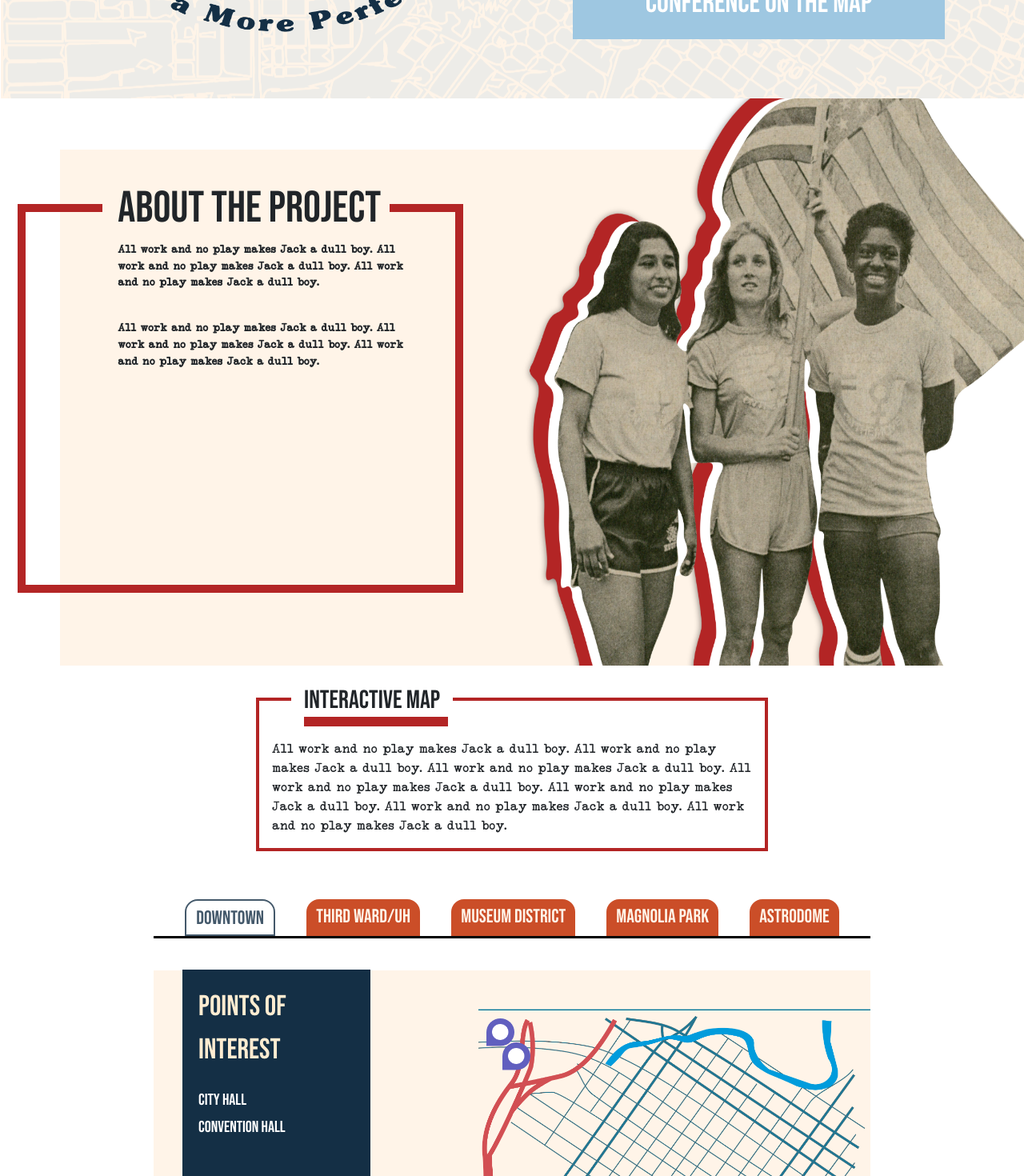
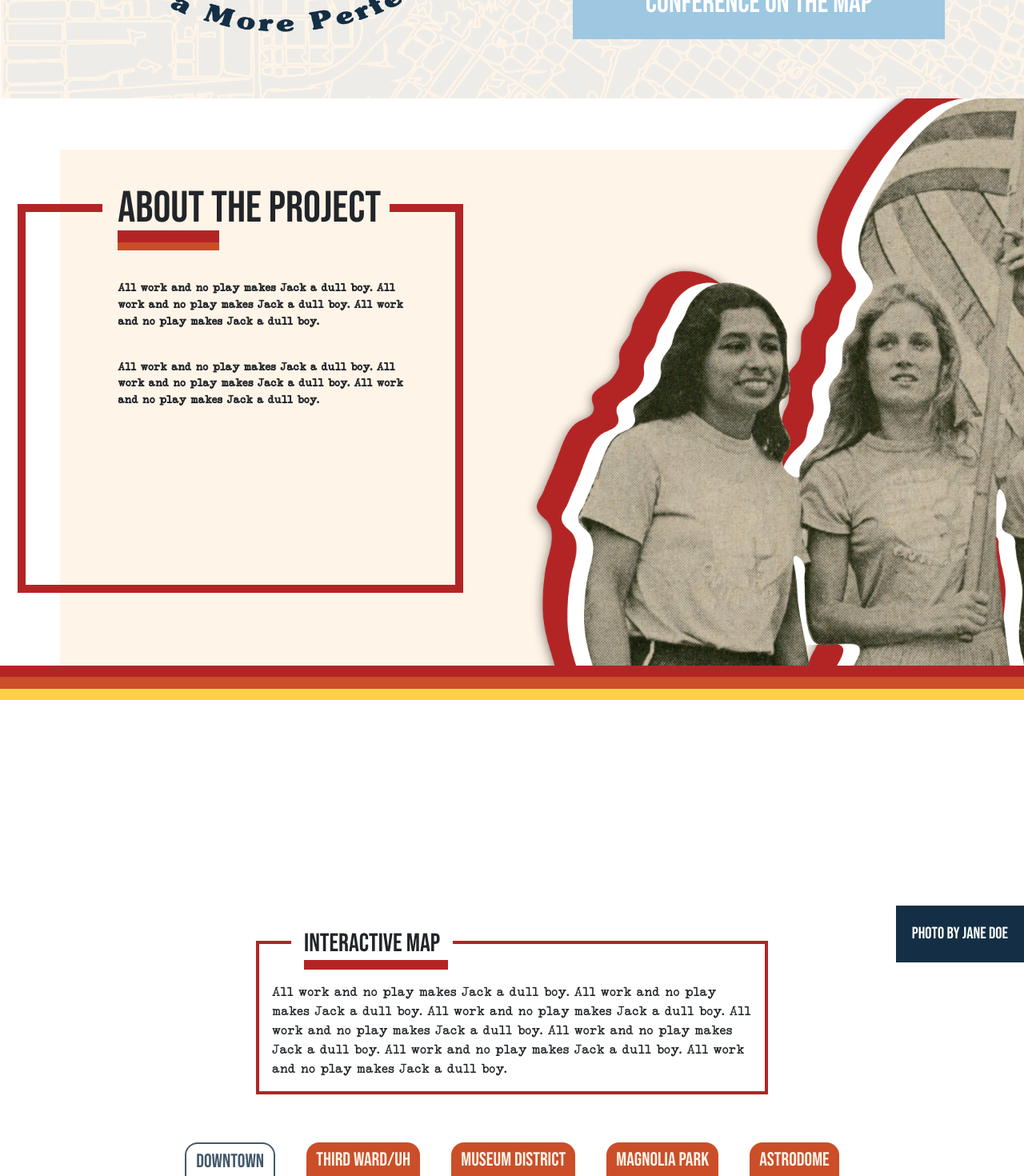
Before and after one commit to mtn819/NWC_frontend, a React (Create React App) app: page / in a window 1280 px wide. Shown: the part 500-1970 px from the top of the page at 80% size. Built offline with nearby package versions, Linux system fonts and the light colour scheme; no server answers; a web font is replaced by a local one.

Commit message:
Fixed up some stuff with nav. I maybe messed this one up. Might need to try another approach.

```diff
--- a/src/Custom.css
+++ b/src/Custom.css
@@ -19,6 +19,7 @@
   --colorLightBlue: #9EC7E1; /*Like seen in the links of Navigation*/
   --colorDeepRed: #B32525; /*Like seen on the border of Navigation*/
   --colorDeepOrange: #CB4E28; /*Like seen on the border of Navigation*/
+  --colorDeepYellow: #FFD048; /*Like seen on the bottom border of Home's About Section*/
   --colorBeige: #FFF4E8; /*Like seen on Home's About section*/
 }
 
--- a/src/Home/About.js
+++ b/src/Home/About.js
@@ -10,14 +10,20 @@ function About({content}) {
     </>
 
   return (
+    <>
     <div className="home_about">
       <div className="home_about_card">
         <div className="home_about_cardHeading">ABOUT THE PROJECT</div>
         <div className="home_about_cardHr"></div>
         <div className="home_about_cardContent">{content.length > 0 ? content : fillerString}</div>
       </div>
-      <img className="home_about_img" src={aboutchicks}/>
+      <div className="home_about_img">
+        <img src={aboutchicks}/>
+        <div className="home_about_imgCredit">PHOTO BY JANE DOE</div>
+      </div>
     </div>
+    <div className="home_about_borderBottom"></div>
+    </>
   )
 }
 
--- /dev/null
+++ b/src/Home/Explore.js
@@ -0,0 +1,11 @@
+import React from 'react'
+
+function Explore() {
+  return (
+    <div className="home_explore">
+
+    </div>
+  )
+}
+
+export default Explore
--- a/src/Home/Home.css
+++ b/src/Home/Home.css
@@ -62,7 +62,8 @@
 .home_about_card {
   border: 10px solid var(--colorDeepRed);
   width: calc(var(--xUnit)*835/1919);
-  height: calc(var(--xUnit)*730/1919);
+  height: fit-content;
+  min-height: calc(var(--xUnit)*730/1919);
   margin-top: calc(var(--yUnit)*118/35);
   margin-left: calc(-2*var(--xUnit)*39.22/1919);
 }
@@ -78,12 +79,23 @@
   font-family: 'babas_neue', 'normal';
 }
 
+.home_about_cardHr {
+  width: calc(var(--xUnit)*190.36/1919);
+  height: 1px;
+  margin-left: calc(var(--xUnit)*143.22/1919 + var(--xUnit)*29/1919);
+  margin-top: calc(-1*var(--yUnit)*24/35);
+  margin-bottom: calc(var(--yUnit)*64.67/35);
+  border-top: 15px solid var(--colorDeepRed);
+  border-bottom: 10px solid var(--colorDeepOrange);
+  background-color: var(--colorDeepOrange);
+}
+
 .home_about_cardContent {
   width: calc(var(--xUnit)*579/1919);
   margin-left: calc(var(--xUnit)*143.22/1919);
   padding-left: calc(var(--xUnit)*29/1919);
+  font-size: calc(var(--yUnit)*24/35);
   font-family: 'neobulletin', 'normal';
-  font-size: calc(var(--yUnit)*24/35);
   font-weight: bold;
 }
 
@@ -92,7 +104,40 @@
   height: calc(var(--xUnit)*1063/1919);
   margin-top: calc(-1*var(--yUnit)*112/35);
   margin-right: calc(-1*var(--xUnit)*250/1919);
+  overflow-y: hidden;
 }
+
+/*FIGURE THIS OUT*/
+.home_about_imgCredit {
+  font-family: 'babas_neue', 'normal';
+  font-size: calc(var(--yUnit)*36/35);
+  margin-top: calc(-1*var(--yUnit)*94/35);
+  height: fit-content;
+  background-color: var(--colorDarkBlue);
+  position: absolute;
+  right: 0;
+  color: white;
+  padding: 20px;
+}
+
+.home_about_borderBottom {
+  /*HIGH RED*/
+  border-top: calc(var(--yUnit)*25/35) solid var(--colorDeepRed);
+
+  /*MID ORANGE*/
+  height: calc(3*var(--yUnit)*25/35);
+  background-color: var(--colorDeepOrange);
+
+  /*LOW YELLO*/
+  border-bottom: calc(var(--yUnit)*25/35) solid var(--colorDeepYellow);
+
+
+  margin-bottom: 260.5px;
+}
+
+/**
+  NEED TO FIX UP MAP
+*/
 
 .home_map {
   margin-top: 40px;
@@ -256,9 +301,13 @@
   width: 100%;
 }
 
+/* NEED TO FIX ABOVE */
+
 .home_explore {
+  border: 1px solid black;
+  margin-top: calc(var(--yUnit)*299/35);
   background-color: var(--colorBeigeBg);
-  min-height: 400px;
+  padding-top: 80px;
 }
 
 .home_explore_card_container {
--- a/src/Home/Home.js
+++ b/src/Home/Home.js
@@ -4,12 +4,13 @@ import Home_Map from './Home_Map';
 import './Home.css'
 
 import axios from '../config/axios';
+import Home_Highlights from './Home_Highlights';
 import Home_Explore from './Home_Explore';
-import Home_Highlights from './Home_Highlights';
 
 
 import Splash from './Splash';
 import About from './About';
+import Explore from './Explore';
 
 
 const getWhere = (data, key, value) => {
@@ -51,7 +52,8 @@ function Home() {
       <Splash/>
       <About content={aboutContent}/>
       <Home_Map content={mapContent}/>
-      <Home_Explore content={"All work and no play makes Jack a dull boy. All work and no play makes Jack a dull boy. All work and no play makes Jack a dull boy. All work and no play makes Jack a dull boy. All work and no play makes Jack a dull boy. "}/>
+      <Explore content={""}/>
+      <Home_Explore content={"All work and no play makes Jack a dull boy."}/>
       <Home_Highlights/>
     </div>
   )
```
Also changed, not shown: 1 other file (tests, documents, lock files or other folders).
